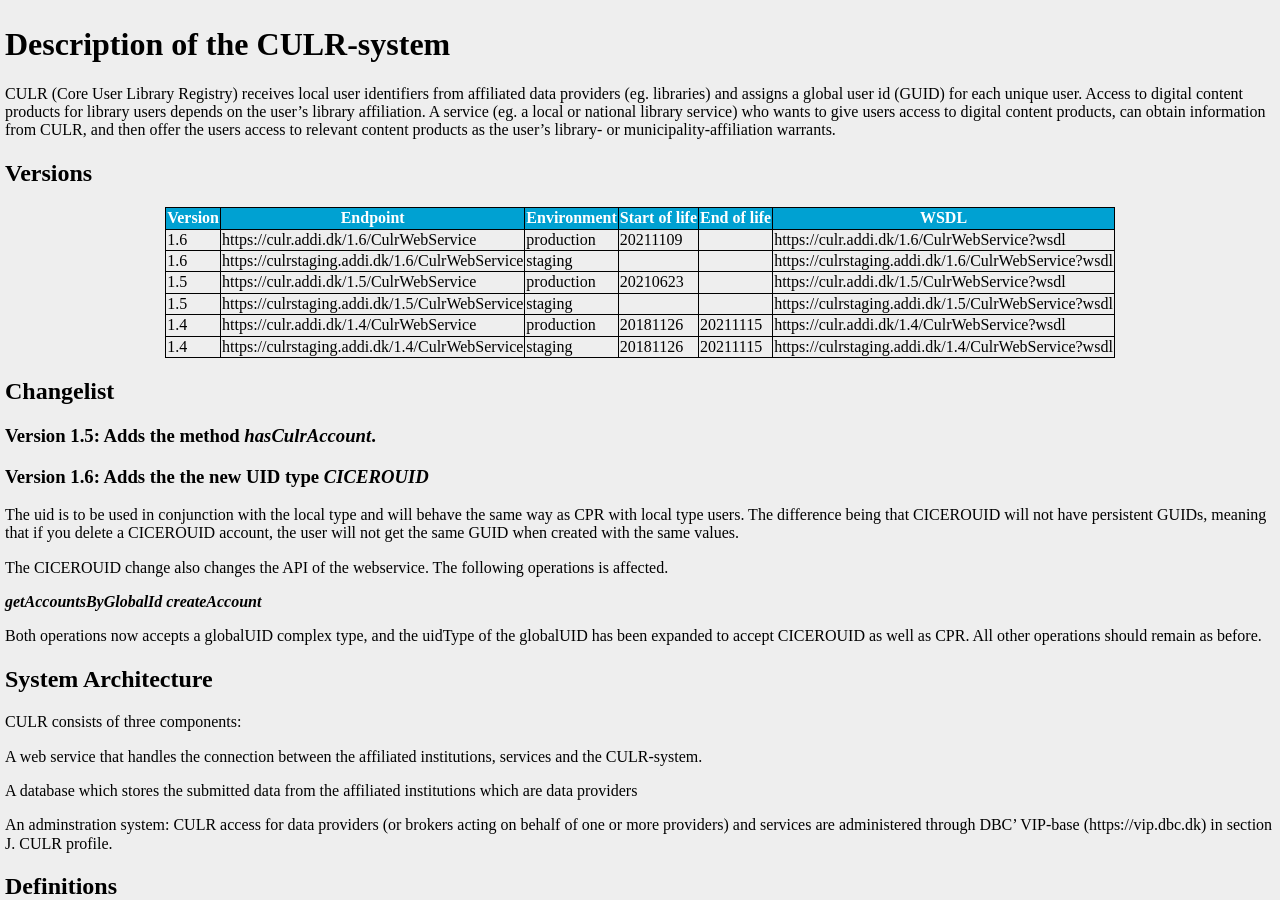
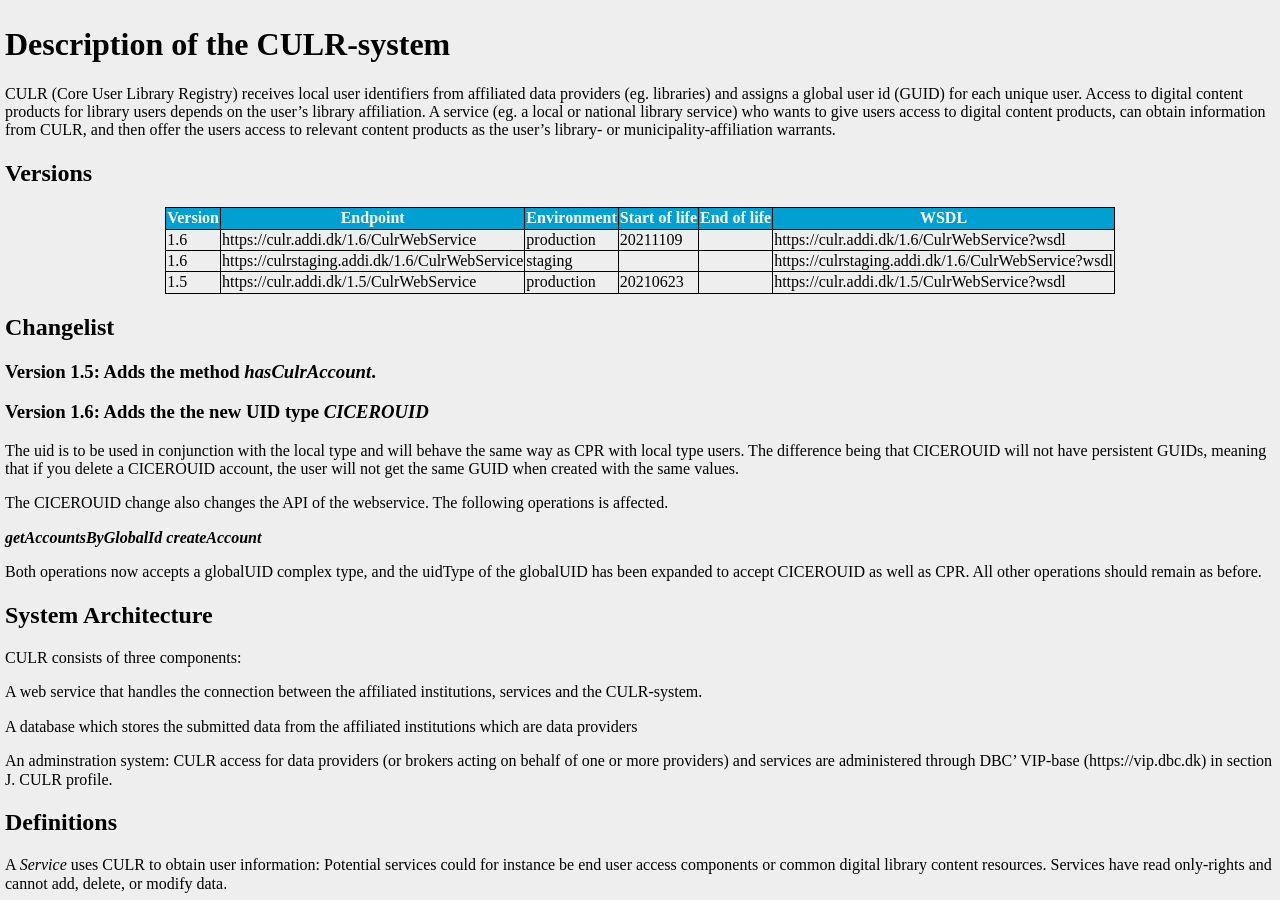
Before and after one commit to DBCDK/dbcdk.github.io, a Jekyll site: the page built from Culrservice.md, in a window 1280 px wide and 900 px high. Built offline with Jekyll 4.4.1, drawn with Linux system fonts in a browser that asks for light colours; nearby versions of some CDN libraries; our own code applies the rules of GitHub Pages for plain Markdown files.

Commit message:
Update Culrservice.md

```diff
--- a/Culrservice.md
+++ b/Culrservice.md
@@ -13,9 +13,6 @@
 | 1.6     | https://culr.addi.dk/1.6/CulrWebService            | production     | 20211109      |             | https://culr.addi.dk/1.6/CulrWebService?wsdl
 | 1.6     | https://culrstaging.addi.dk/1.6/CulrWebService     | staging        |               |             | https://culrstaging.addi.dk/1.6/CulrWebService?wsdl
 | 1.5     | https://culr.addi.dk/1.5/CulrWebService            | production     | 20210623      |             | https://culr.addi.dk/1.5/CulrWebService?wsdl
-| 1.5     | https://culrstaging.addi.dk/1.5/CulrWebService     | staging        |               |             | https://culrstaging.addi.dk/1.5/CulrWebService?wsdl
-| 1.4     | https://culr.addi.dk/1.4/CulrWebService            | production     | 20181126      | 20211115    | https://culr.addi.dk/1.4/CulrWebService?wsdl
-| 1.4     | https://culrstaging.addi.dk/1.4/CulrWebService     | staging        | 20181126      | 20211115    | https://culrstaging.addi.dk/1.4/CulrWebService?wsdl
 
 ## Changelist
 ### Version 1.5: Adds the method ***hasCulrAccount***.
```
